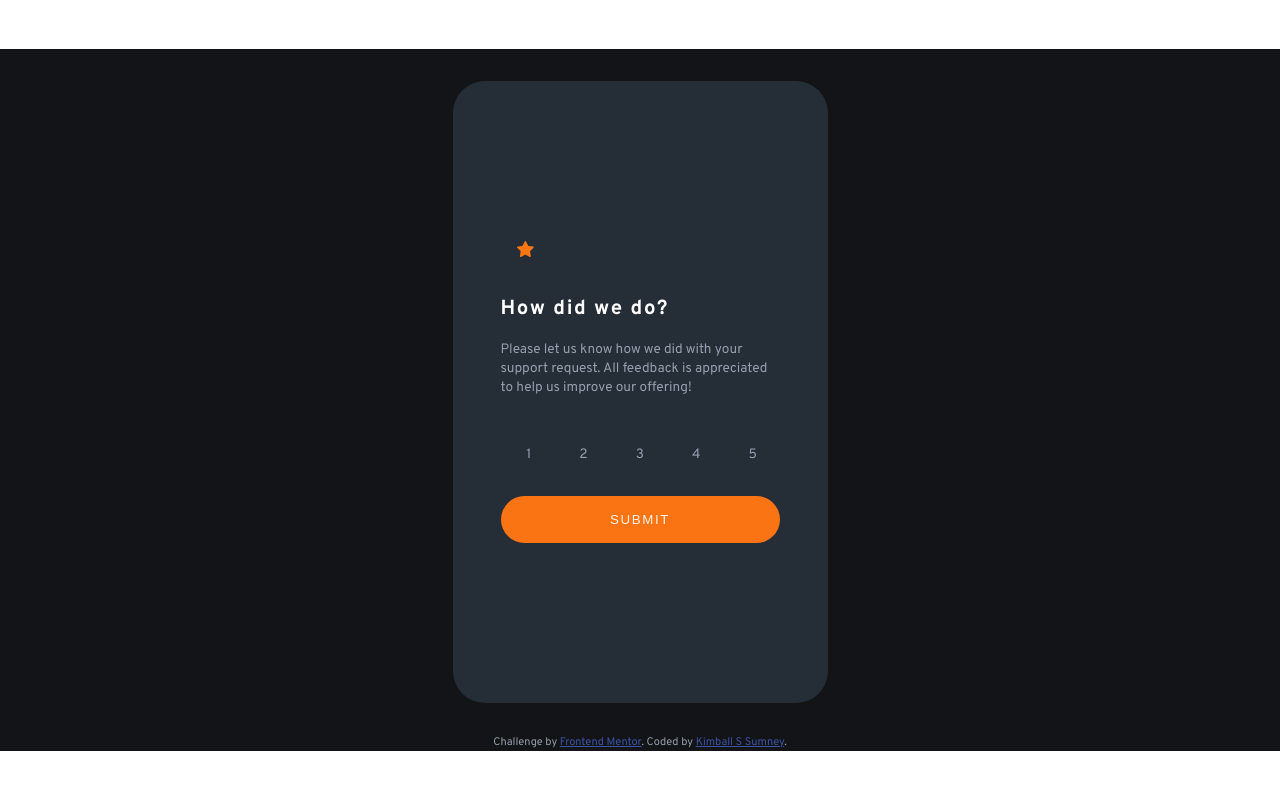
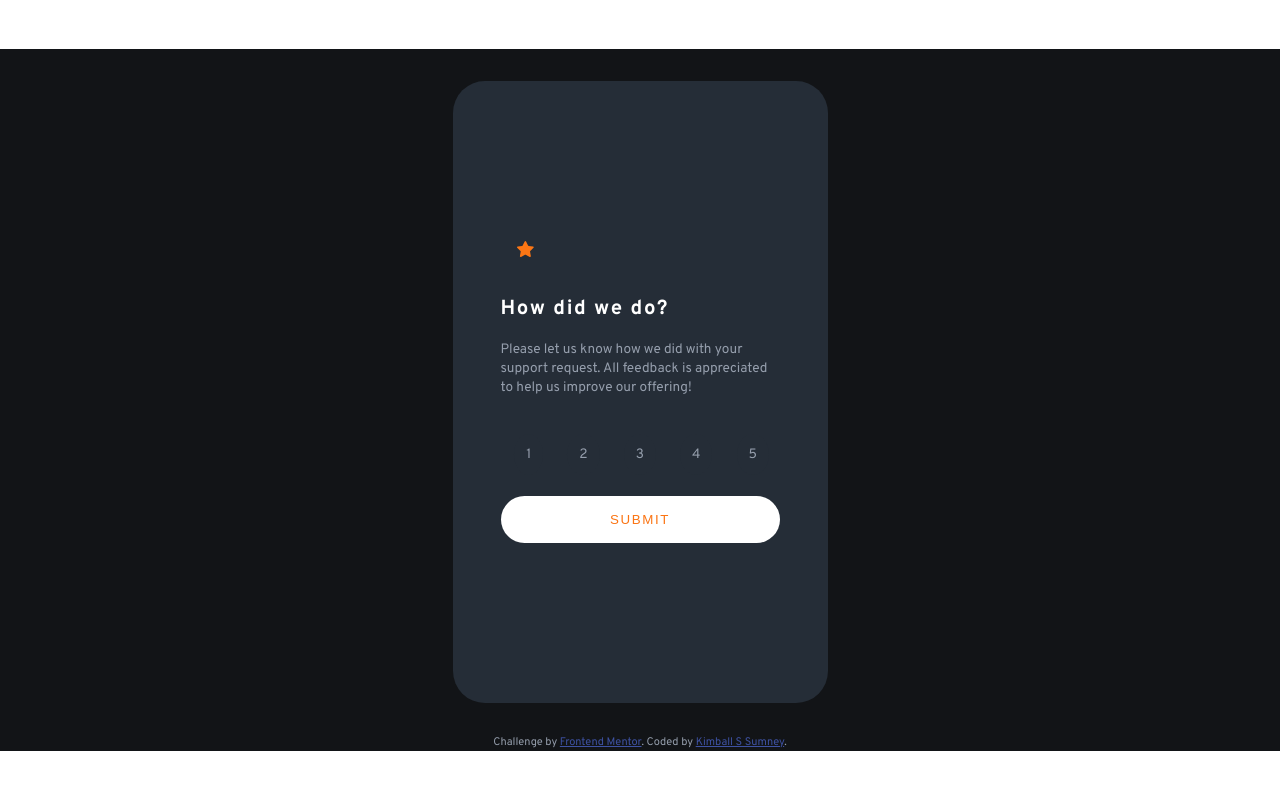
Before and after one commit to ks5ks/InteractiveRatingComponent, a plain HTML site: page index.html in a window 1280 px wide. In both pictures the pointer is over the input "SUBMIT". Drawn offline with Linux system fonts and the light colour scheme.

Commit message:
correct button

```diff
--- a/style.css
+++ b/style.css
@@ -104,6 +104,11 @@ main {
   cursor: pointer;
 }
 
+.submit:hover {
+  background-color: var(--text-white);
+  color: var(--color-orange);
+}
+
 .thank-you {
   display: flex;
   flex-direction: column;
```
